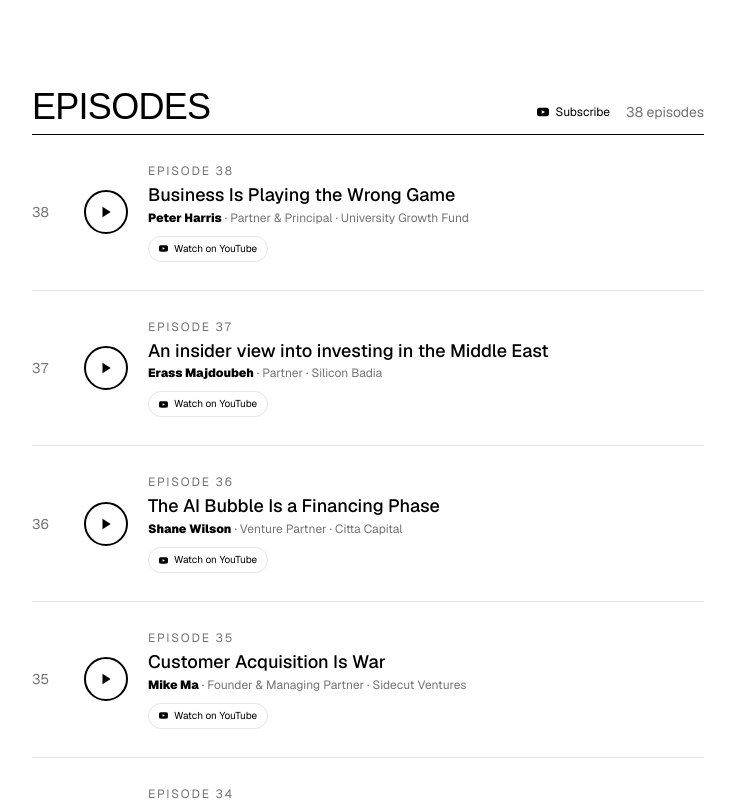
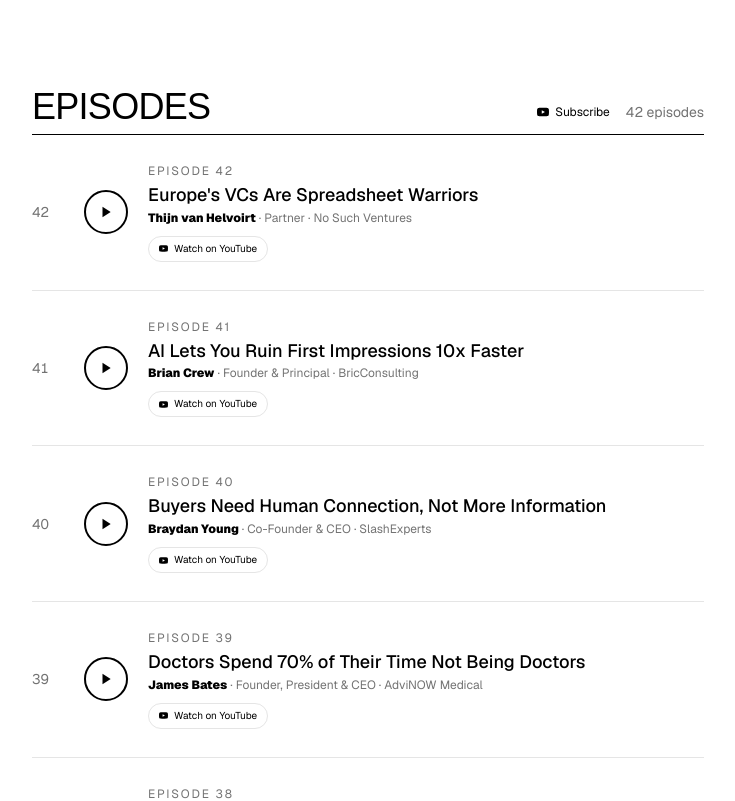
Before and after one commit to SacredProtocol/superlative-podcast, a Next.js app: page / in a window 1280 px wide. Shown: the part 840-1641 px from the top of the page, without its empty margins (272-1007 px from the left). Built offline with nearby package versions, Linux system fonts and the light colour scheme; a web font is replaced by a local one.

Commit message:
feat: add Episodes 39-42 (James Bates, Braydan Young, Brian Crew, Thijn van Helvoirt)
Co-Authored-By: Claude Opus 4.8 (1M context) <noreply@anthropic.com>

```diff
--- a/src/config.ts
+++ b/src/config.ts
@@ -22,6 +22,38 @@ export const siteConfig = {
   // Featured episodes — add new episodes at the top
   // xUrl: X broadcast or post link | youtubeUrl: YouTube video or livestream link
   episodes: [
+    {
+      title: "Episode 42",
+      episodeTitle: "Europe's VCs Are Spreadsheet Warriors",
+      guest: "Thijn van Helvoirt",
+      guestTitle: "Partner",
+      guestCompany: "No Such Ventures",
+      youtubeUrl: "https://www.youtube.com/live/abUPXElBmbo",
+    },
+    {
+      title: "Episode 41",
+      episodeTitle: "AI Lets You Ruin First Impressions 10x Faster",
+      guest: "Brian Crew",
+      guestTitle: "Founder & Principal",
+      guestCompany: "BricConsulting",
+      youtubeUrl: "https://www.youtube.com/live/s3w-s2ggb-k",
+    },
+    {
+      title: "Episode 40",
+      episodeTitle: "Buyers Need Human Connection, Not More Information",
+      guest: "Braydan Young",
+      guestTitle: "Co-Founder & CEO",
+      guestCompany: "SlashExperts",
+      youtubeUrl: "https://www.youtube.com/live/zYZ89GLC1zQ",
+    },
+    {
+      title: "Episode 39",
+      episodeTitle: "Doctors Spend 70% of Their Time Not Being Doctors",
+      guest: "James Bates",
+      guestTitle: "Founder, President & CEO",
+      guestCompany: "AdviNOW Medical",
+      youtubeUrl: "https://www.youtube.com/live/jGzCTNyE_54",
+    },
     {
       title: "Episode 38",
       episodeTitle: "Business Is Playing the Wrong Game",
```
